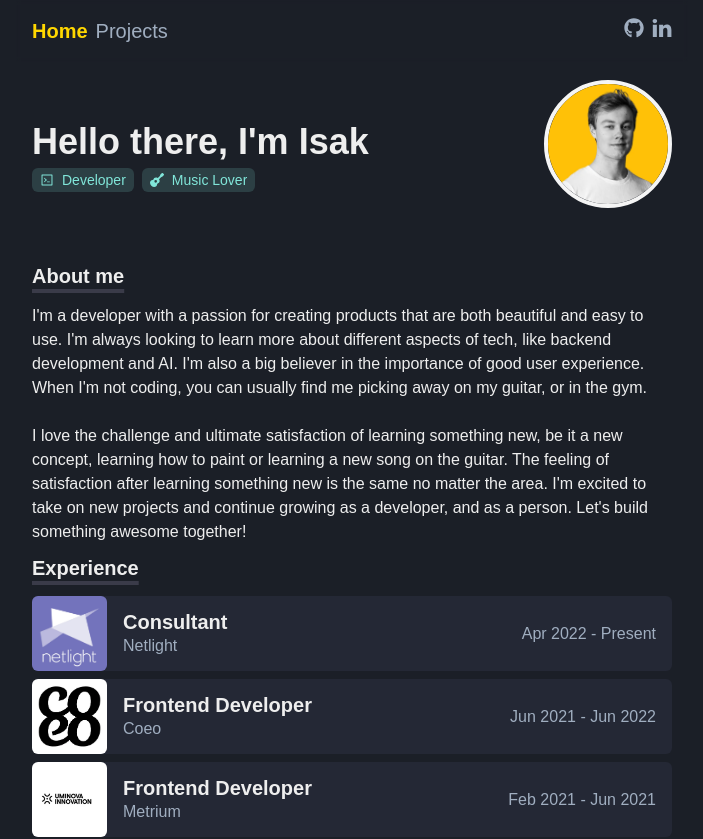
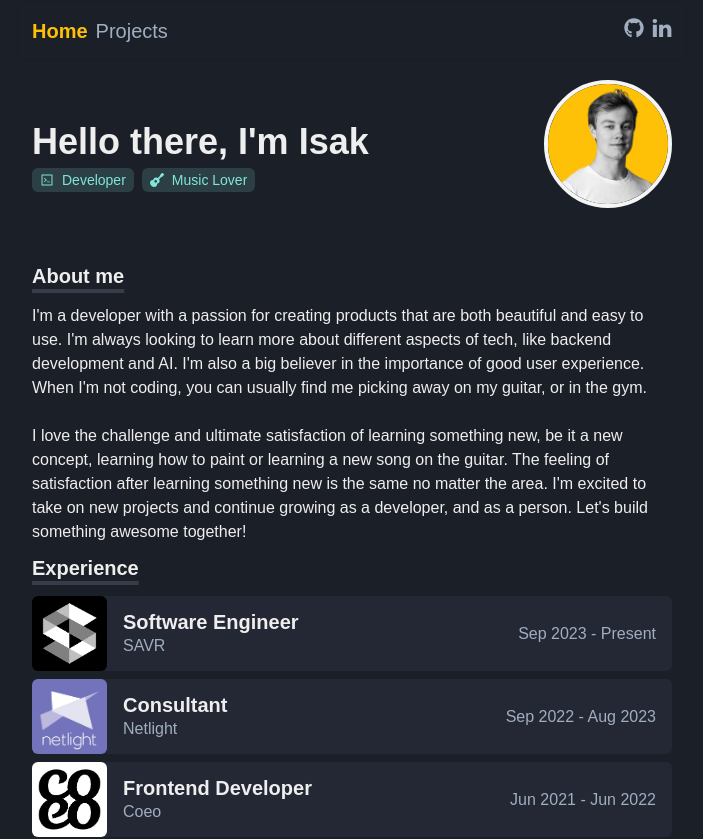
Before and after one commit to IsakLarsson/portfolio-prod, a Next.js app: page / in a window 1280 px wide. Shown: the top 839 px of the page, without its empty margins (288-991 px from the left). Built offline with nearby package versions, Linux system fonts and the light colour scheme; a web font is replaced by a local one.

Commit message:
added entry for SAVR position

```diff
--- a/components/Navbar.tsx
+++ b/components/Navbar.tsx
@@ -26,7 +26,7 @@ const NavItem: React.FC<NavItemProps> = ({
     return (
         <motion.div style={{ height: '100%' }} whileHover={{ y: 2 }}>
             <Link
-                color={active ? 'gold' : 'gray.400'}
+                color={active ? '#FFC106' : 'gray.400'}
                 _hover={{ textDecor: 'none' }}
                 as={NextLink}
                 href={href}
--- a/pages/index.tsx
+++ b/pages/index.tsx
@@ -67,10 +67,18 @@ export default function Home() {
                 <VStack alignItems={'stretch'} gap={2}>
                     <StaggeredItem>
                         <ExperienceItem
+                            src="/images/savrlogo.webp"
+                            title="Software Engineer"
+                            subTitle="SAVR"
+                            period="Sep 2023 - Present"
+                        />
+                    </StaggeredItem>
+                    <StaggeredItem>
+                        <ExperienceItem
                             src="/images/netlight.webp"
                             title="Consultant"
                             subTitle="Netlight"
-                            period="Apr 2022 - Present"
+                            period="Sep 2022 - Aug 2023"
                         />
                     </StaggeredItem>
                     <StaggeredItem>
```
Also changed, not shown: public/images/savrlogo.webp (added).
